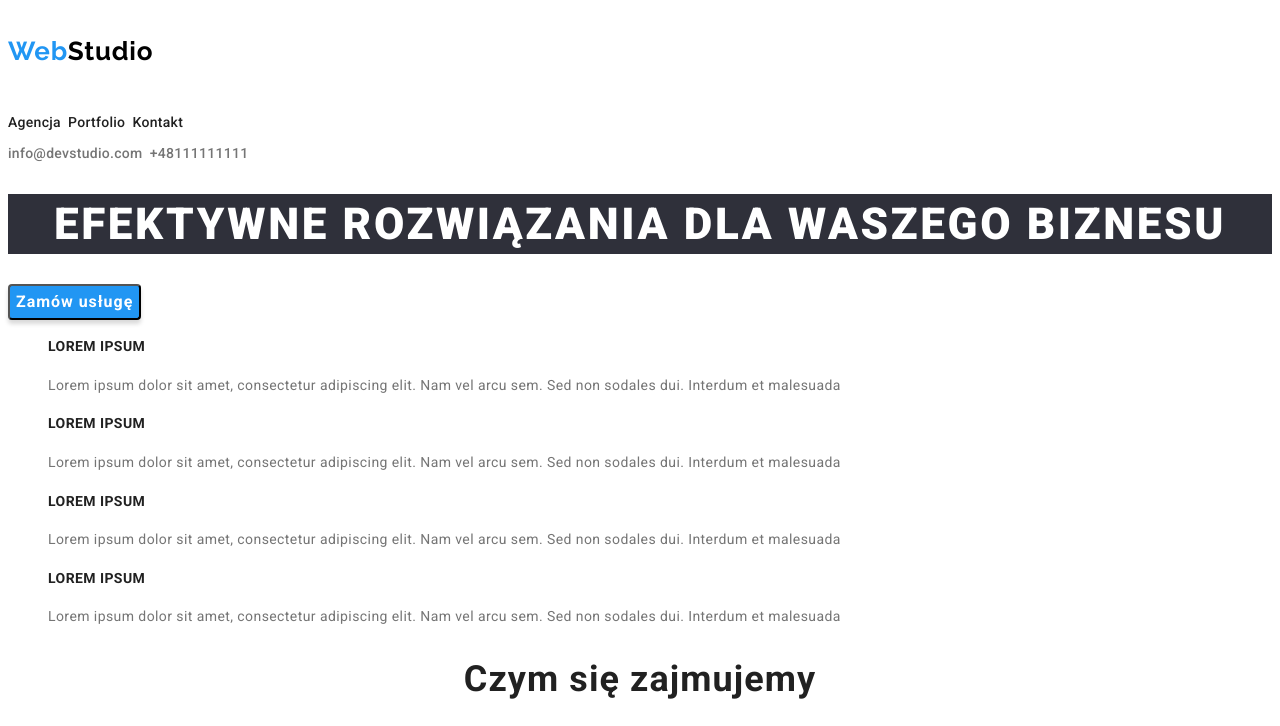
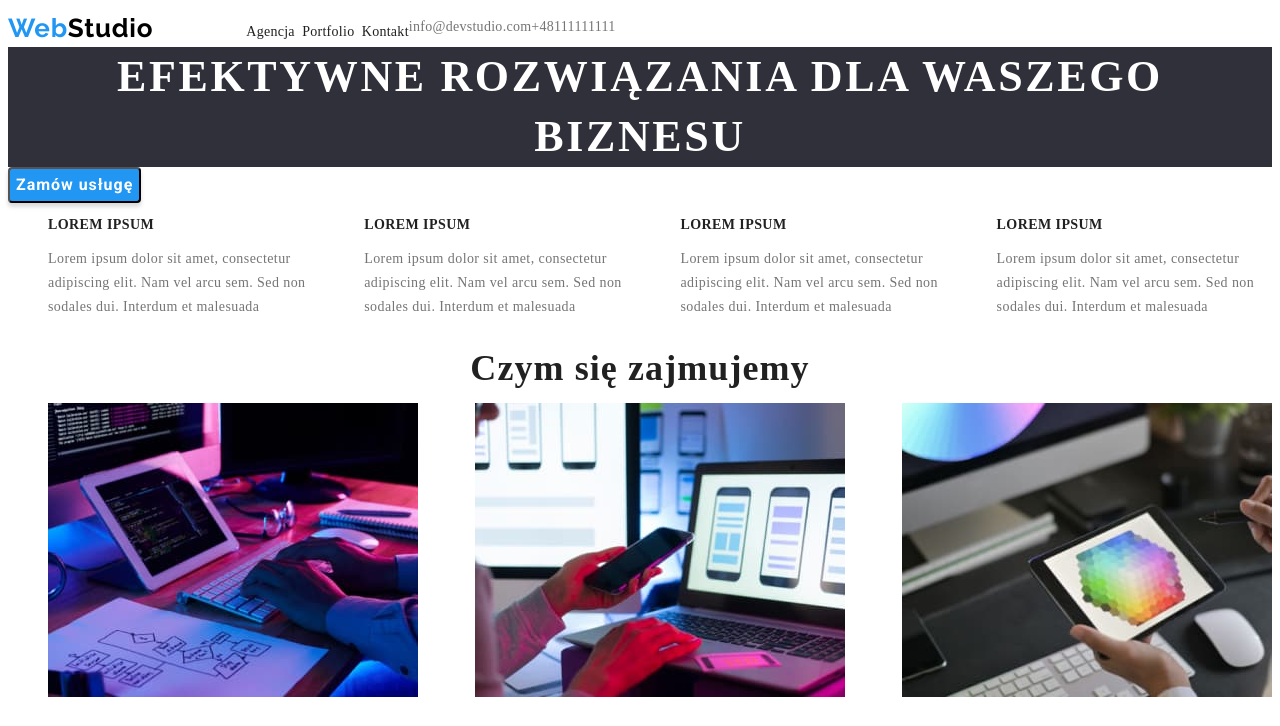
Before and after one commit to RafalChrzanowski1986/-goit-markup-hw-03-, a plain HTML site: page index.html in a window 1280 px wide. Shown: the top 726 px of the page. Drawn offline with Linux system fonts and the light colour scheme.

Commit message:
stylowanie

```diff
--- a/index.html
+++ b/index.html
@@ -13,6 +13,7 @@
 
 </head>
   <body>
+    <div class="container">
     <header class="header">
       <h2>
         <a href="index.html" class="navigation_logo"> <span class="web">Web</span
@@ -26,6 +27,7 @@
       <a class="contact" href="mailto:info@devstudio.com">info@devstudio.com</a>
       <a class="contact" href="tel:+48111111111">+48111111111</a>
     </header>
+  </div>
     <main>
       <div>
         <h1 class="upper">EFEKTYWNE ROZWIĄZANIA DLA WASZEGO BIZNESU</h1>
@@ -60,6 +62,7 @@
           </li>
         </ul>
         <div>
+
           <h2 class="section">Czym się zajmujemy</h2>
           <ul class="list">
             <li>
--- a/style.css
+++ b/style.css
@@ -9,7 +9,7 @@
   --letter-spacing: 0.03em;
   --letter-spacing-big: 0.06em;
 }
-body {
+.body {
   font-family: "Roboto", sans-serif;
   color: var(--black-color);
 }
@@ -18,8 +18,9 @@ h2,
 h3,
 h4,
 h5,
-h6,
-{margin: 0px; padding: 0px;}
+h6 {
+  margin: 0px;
+}
 
 .navigation_logo {
   text-decoration: none;
@@ -41,6 +42,9 @@ h6,
   color: var(--white-color);
 }
 /*=====HEADER=====*/
+.container {
+  width: 1200px;
+}
 
 .header {
   font-weight: 700;
@@ -52,7 +56,20 @@ h6,
 
   color: #2196f3;
 }
+
+.header {
+  display: flex;
+  align-items: center;
+}
+.navigation-list-item::not(:last-child) {
+  margin-right: 46px;
+
+}
+
+
 .navigation a {
+
+  align-items: center;
   text-decoration: none;
   font-weight: 500;
   font-size: 14px;
@@ -120,6 +137,9 @@ h6,
   border-radius: 4px;
 }
 .list {
+  display: flex;
+  justify-content: space-between;
+  gap: calc(10% / 3);
   font-weight: 400;
   font-size: 14px;
   line-height: 24px;
```
Also changed, not shown: Portfolio.html (+2 -0 lines).
